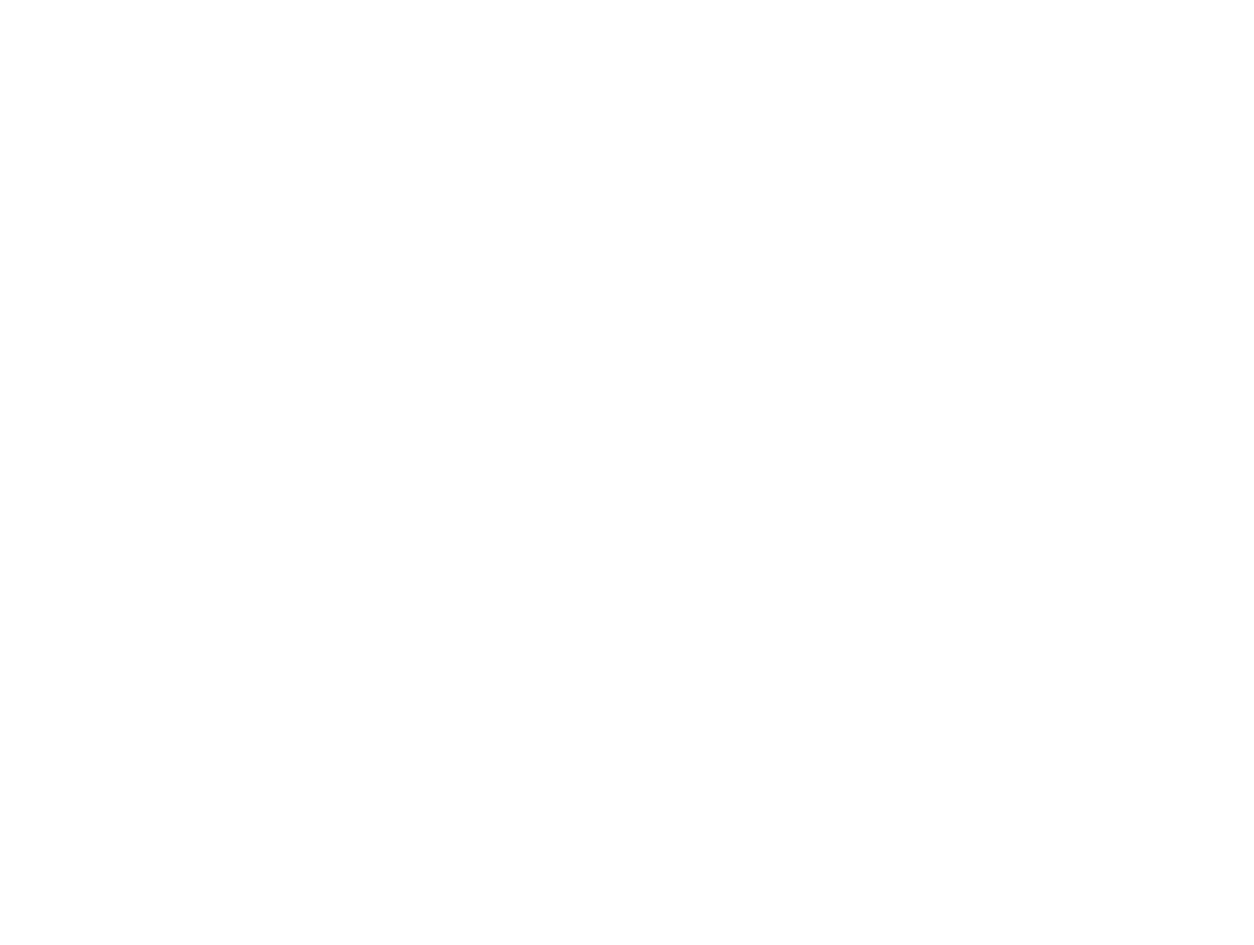
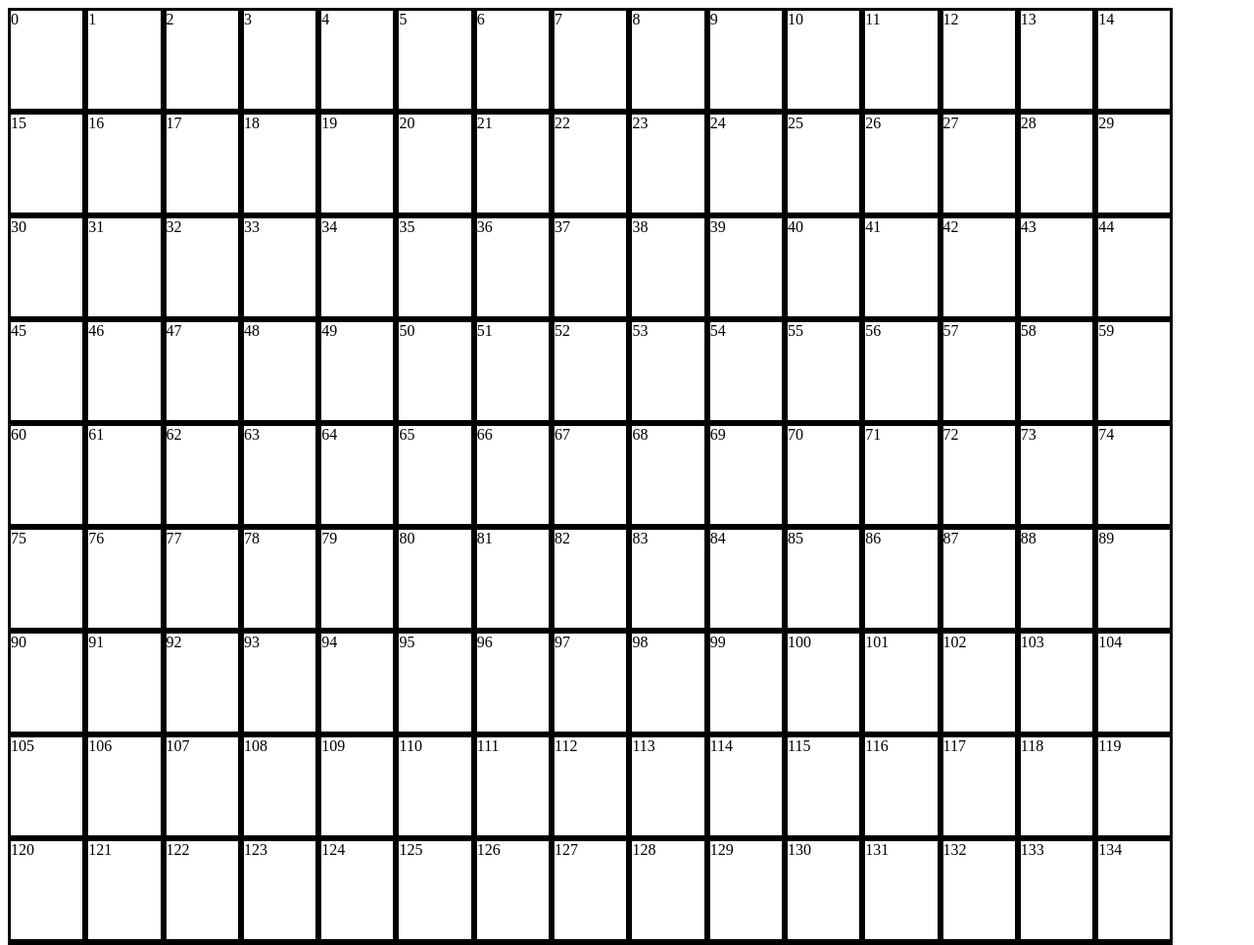
Before and after one commit to andytluu/etch-a-sketch, a plain HTML site: page index.html in a window 1280 px wide. Shown: the top 965 px of the page at 98% size. Before the commit the page ends 800 px from the top, so only its background shows below. Drawn offline with Linux system fonts and the light colour scheme.

Commit message:
Added 16X16 grid

```diff
--- a/eas.css
+++ b/eas.css
@@ -0,0 +1,13 @@
+#container{
+
+}
+body{
+    display: flex;
+    flex-wrap: wrap;
+}
+div{
+    border: solid black;
+    width: 100px;
+    height: 100px;
+    flex: 0 0 5.8%;
+}
--- a/eas.js
+++ b/eas.js
@@ -0,0 +1,7 @@
+let parent = document.querySelector("body");
+
+for(let i = 0; i<256; i++){
+    let div = document.createElement("div");
+    div.textContent = i.toString();
+    parent.appendChild(div);
+}
--- a/index.html
+++ b/index.html
@@ -3,8 +3,10 @@
     <head>
         <meta charset="UTF-8">
         <title>Etch a sketch</title>
+        <link rel="stylesheet" href="eas.css">
     </head>
     <body>
+
         <script src="eas.js"></script>
     </body>
 </html>
```
